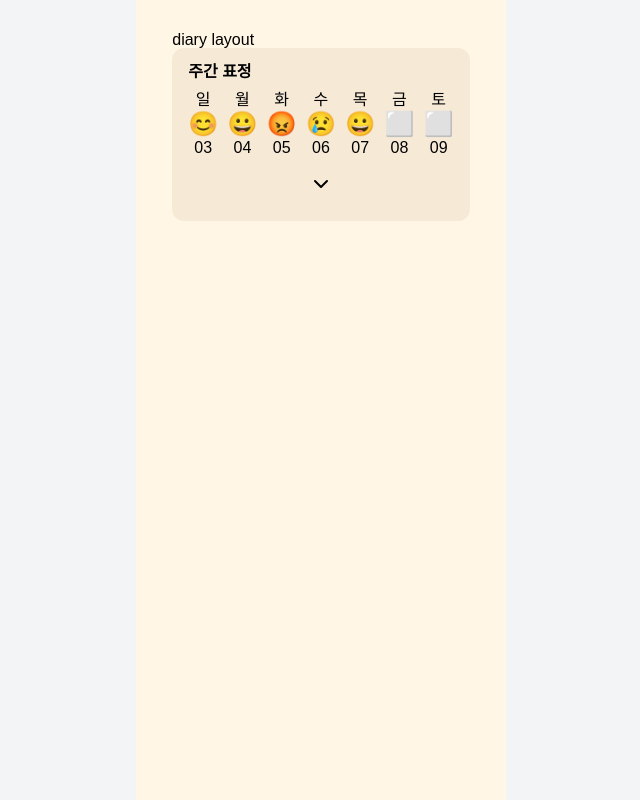
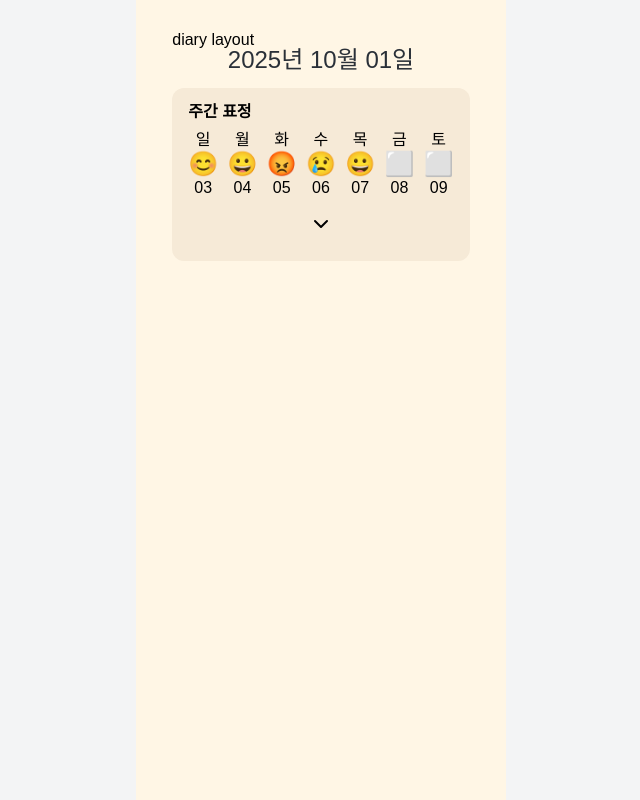
Before and after one commit to kakao-tech-campus-3rd-step3/Team4_FE, a React (Vite) app: page /diaries in a window 1280 px wide. Shown: the whole page, without its empty margins (319-959 px from the left). Built offline with nearby package versions, Linux system fonts and the light colour scheme; no server answers; a web font is replaced by a local one.

Commit message:
feat: 캘린더 위에 날짜 추가

```diff
--- a/src/pages/Diaries/Detail.tsx
+++ b/src/pages/Diaries/Detail.tsx
@@ -1,5 +1,5 @@
 // 월간표정
-import { useState } from 'react';
+import { useMemo, useState } from 'react';
 import styled from '@emotion/styled';
 import { FiChevronUp } from 'react-icons/fi';
 import { useNavigate } from 'react-router-dom';
@@ -10,6 +10,13 @@ type Emotion = (typeof emotions)[number] | null;
 type EmotionRecord = {
   [date: string]: Emotion;
 };
+
+const DateText = styled.p`
+  text-align: center;
+  color: ${({ theme }) => theme.colors.colorScale.gray900};
+  font-size: ${({ theme }) => theme.spacing[6]};
+  margin-bottom: ${({ theme }) => theme.spacing[4]};
+`;
 
 const Container = styled.div`
   background: #f6ead7;
@@ -59,6 +66,7 @@ const ToggleButton = styled.button`
 
 function DiariesDetail() {
   const navigate = useNavigate();
+  const todayKR = useMemo(() => formatKRDate(new Date()), []);
 
   // 예시 데이터
   const [records] = useState<EmotionRecord>({
@@ -77,6 +85,8 @@ function DiariesDetail() {
   };
 
   return (
+    <>
+      <DateText>{todayKR}</DateText>
       <Container>
         <Title>월간 표정</Title>
         <CalendarGrid>
@@ -94,7 +104,15 @@ function DiariesDetail() {
           <FiChevronUp size={24} />
         </ToggleButton>
       </Container>
+    </>
   );
 }
 
+function formatKRDate(d: Date) {
+  const y = d.getFullYear();
+  const m = `${d.getMonth() + 1}`.padStart(2, '0');
+  const day = `${d.getDate()}`.padStart(2, '0');
+  return `${y}년 ${m}월 ${day}일`;
+}
+
 export default DiariesDetail;
--- a/src/pages/Diaries/List.tsx
+++ b/src/pages/Diaries/List.tsx
@@ -1,5 +1,5 @@
 // 주간표정
-import { useState } from 'react';
+import { useMemo, useState } from 'react';
 import styled from '@emotion/styled';
 import { useNavigate } from 'react-router-dom';
 import { FiChevronDown } from 'react-icons/fi';
@@ -10,6 +10,13 @@ type Emotion = (typeof emotions)[number] | null;
 type EmotionRecord = {
   [date: string]: Emotion;
 };
+
+const DateText = styled.p`
+  text-align: center;
+  color: ${({ theme }) => theme.colors.colorScale.gray900};
+  font-size: ${({ theme }) => theme.spacing[6]};
+  margin-bottom: ${({ theme }) => theme.spacing[4]};
+`;
 
 const Container = styled.div`
   background: #f6ead7;
@@ -53,6 +60,7 @@ const ToggleButton = styled.button`
 
 function DiariesList() {
   const navigate = useNavigate();
+  const todayKR = useMemo(() => formatKRDate(new Date()), []);
 
   const gotoMonthly = () => {
     navigate(`/diaries/:id`);
@@ -78,6 +86,8 @@ function DiariesList() {
   ];
 
   return (
+    <>
+      <DateText>{todayKR}</DateText>
       <Container>
         <Title>주간 표정</Title>
         <WeekRow>
@@ -96,7 +106,15 @@ function DiariesList() {
           <FiChevronDown size={24} />
         </ToggleButton>
       </Container>
+    </>
   );
 }
 
+function formatKRDate(d: Date) {
+  const y = d.getFullYear();
+  const m = `${d.getMonth() + 1}`.padStart(2, '0');
+  const day = `${d.getDate()}`.padStart(2, '0');
+  return `${y}년 ${m}월 ${day}일`;
+}
+
 export default DiariesList;
```
Lines whose indentation alone changed are shown as unchanged.
